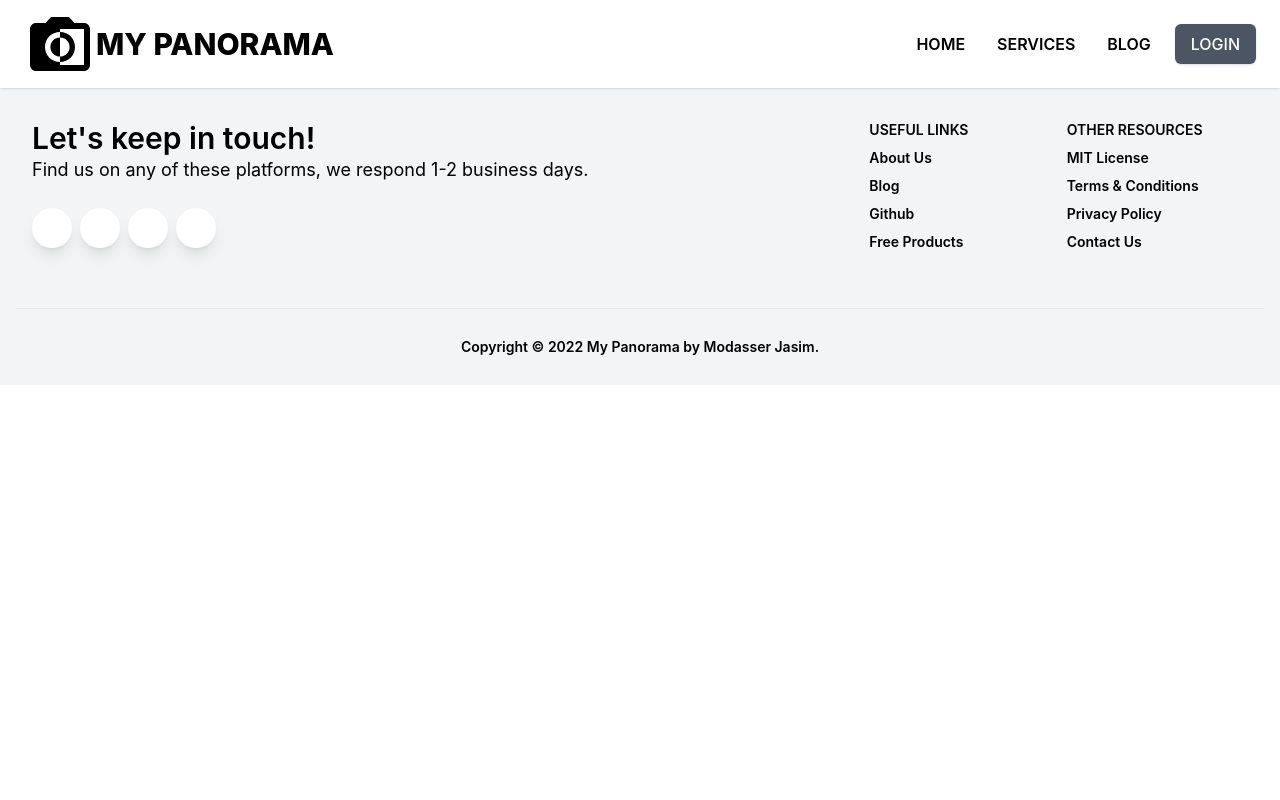
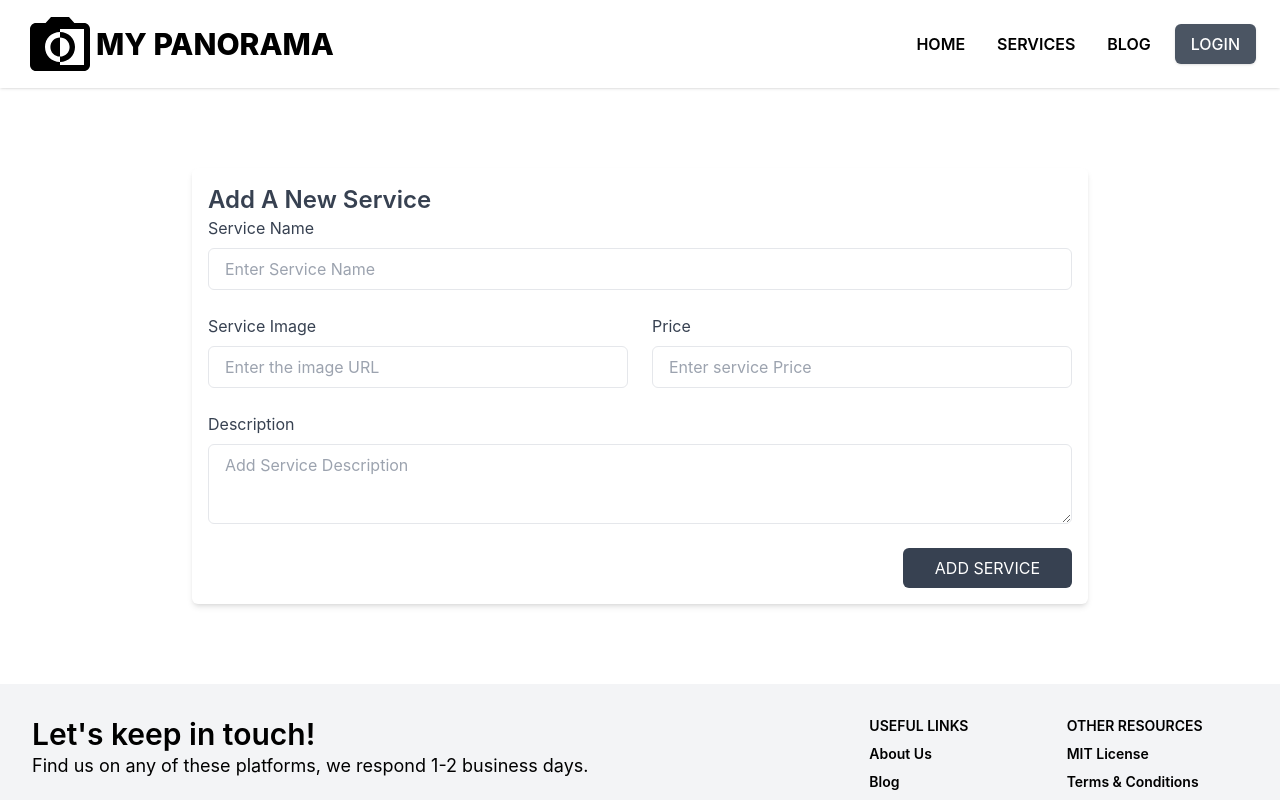
Before and after one commit to modasserjasim/my-panoramic-client-side, a React (Create React App) app: page /add-service in a window 1280 px wide. Shown: the top 800 px of the page. Built offline with nearby package versions, Linux system fonts and the light colour scheme.

Commit message:
Add Services page added and service can be add from that page

```diff
--- a/public/index.html
+++ b/public/index.html
@@ -1,14 +1,12 @@
 <!DOCTYPE html>
 <html lang="en">
+
 <head>
   <meta charset="utf-8" />
   <link rel="icon" href="%PUBLIC_URL%/favicon.ico" />
   <meta name="viewport" content="width=device-width, initial-scale=1" />
   <meta name="theme-color" content="#000000" />
-    <meta
-      name="description"
-      content="Web site created using create-react-app"
-    />
+  <meta name="description" content="Web site created using create-react-app" />
   <link rel="apple-touch-icon" href="%PUBLIC_URL%/logo192.png" />
   <!--
       manifest.json provides metadata used when your web app is installed on a
@@ -24,8 +22,9 @@
       work correctly both with client-side routing and a non-root public URL.
       Learn how to configure a non-root public URL by running `npm run build`.
     -->
-    <title>React App</title>
+  <title>My Panoramic</title>
 </head>
+
 <body>
   <noscript>You need to enable JavaScript to run this app.</noscript>
   <div id="root"></div>
@@ -40,4 +39,5 @@
       To create a production bundle, use `npm run build` or `yarn build`.
     -->
 </body>
+
 </html>
--- a/src/Pages/AllServices/AddService/AddService.js
+++ b/src/Pages/AllServices/AddService/AddService.js
@@ -1,9 +1,86 @@
 import React from 'react';
+import { toast } from 'react-toastify';
 
 const AddService = () => {
 
+    const handleAddService = e => {
+        e.preventDefault();
+        const form = e.target;
+        const title = form.title.value;
+        const image = form.image.value;
+        const price = form.price.value;
+        const description = form.description.value;
+
+        const service = {
+            title: title,
+            image: image,
+            price: price,
+            description: description
+        }
+        console.log(service);
+
+        // if (phone.length > 10) {
+        //     alert('Phone number should be 10 characters or long')
+        // }
+
+        // send the data using POST Method
+        fetch('http://localhost:4000/service', {
+            method: 'POST',
+            headers: {
+                'content-type': 'application/json',
+            },
+            body: JSON.stringify(service)
+        })
+            .then(res => res.json())
+            .then(data => {
+                console.log(data)
+                if (data.status) {
+                    form.reset();
+                    toast.success(data.message);
+                } else {
+                    toast.error(data.error)
+                }
+            })
+            .catch(error => console.log(error))
+
+    }
+
     return (
-        <div></div>
+        <div className="max-w-4xl p-4 mx-auto bg-white rounded-md shadow-md dark:bg-gray-800 md:my-20 my-8">
+            <h2 className="text-2xl font-semibold text-gray-700 capitalize dark:text-white">Add a new service</h2>
+
+            <form onSubmit={handleAddService}>
+                <div>
+                    <div>
+                        <label className="text-gray-700 dark:text-gray-200" htmlFor="username">Service Name</label>
+                        <input name='title' id="username" type="text" placeholder='Enter Service Name' className="block w-full px-4 py-2 mt-2 text-gray-700 bg-white border border-gray-200 rounded-md dark:bg-gray-800 dark:text-gray-300 dark:border-gray-600 focus:border-blue-400 focus:ring-blue-300 focus:ring-opacity-40 dark:focus:border-blue-300 focus:outline-none focus:ring" required />
+                    </div>
+
+                    <div className='md:flex md:gap-6 my-6'>
+                        <div className='w-full'>
+                            <label className="text-gray-700 dark:text-gray-200" htmlFor="image">Service Image</label>
+                            <input name='image' type="text" placeholder='Enter the image URL' className="block w-full px-4 py-2 mt-2 text-gray-700 bg-white border border-gray-200 rounded-md dark:bg-gray-800 dark:text-gray-300 dark:border-gray-600 focus:border-blue-400 focus:ring-blue-300 focus:ring-opacity-40 dark:focus:border-blue-300 focus:outline-none focus:ring" required />
+                        </div>
+
+                        <div className='w-full'>
+                            <label className="text-gray-700 dark:text-gray-200" htmlFor="price">Price</label>
+                            <input name='price' id="price" type="number" placeholder='Enter service Price' className="block w-full px-4 py-2 mt-2 text-gray-700 bg-white border border-gray-200 rounded-md dark:bg-gray-800 dark:text-gray-300 dark:border-gray-600 focus:border-blue-400 focus:ring-blue-300 focus:ring-opacity-40 dark:focus:border-blue-300 focus:outline-none focus:ring" required />
+                        </div>
+                    </div>
+
+                    <div>
+                        <label className="text-gray-700 dark:text-gray-200" htmlFor="passwordConfirmation">Description</label>
+                        <textarea name='description' id="description" type="textarea" className="form-control block w-full px-4 py-2 mt-2 text-gray-700 bg-white border border-gray-200 rounded-md dark:bg-gray-800 dark:text-gray-300 dark:border-gray-600 focus:border-blue-400 focus:ring-blue-300 focus:ring-opacity-40 dark:focus:border-blue-300 focus:outline-none focus:ring h-20" rows="4"
+                            placeholder="Add Service Description" required />
+                    </div>
+
+                </div>
+
+                <div className="flex justify-end mt-6">
+                    <button type='submit' className="px-8 py-2.5 leading-5 text-white transition-colors duration-300 transform bg-gray-700 rounded-md hover:bg-gray-600 focus:outline-none focus:bg-gray-600">ADD SERVICE</button>
+                </div>
+            </form>
+        </div>
     );
 };
 
--- /dev/null
+++ b/src/Pages/AllServices/Service/Service.js
@@ -0,0 +1,21 @@
+import React from 'react';
+
+const Service = () => {
+    return (
+        <div className="max-w-xs overflow-hidden bg-white rounded-lg shadow-lg dark:bg-gray-800">
+            <div className="px-4 py-2">
+                <h1 className="text-3xl font-bold text-gray-800 uppercase dark:text-white">NIKE AIR</h1>
+                <p className="mt-1 text-sm text-gray-600 dark:text-gray-400">Lorem ipsum dolor sit amet consectetur adipisicing elit. Modi quos quidem sequi illum facere recusandae voluptatibus</p>
+            </div>
+
+            <img className="object-cover w-full h-48 mt-2" src="https://images.unsplash.com/photo-1542291026-7eec264c27ff?ixlib=rb-1.2.1&ixid=eyJhcHBfaWQiOjEyMDd9&auto=format&fit=crop&w=320&q=80" alt="NIKE AIR" />
+
+            <div className="flex items-center justify-between px-4 py-2 bg-gray-900">
+                <h1 className="text-lg font-bold text-white">$129</h1>
+                <button className="px-2 py-1 text-xs font-semibold text-gray-900 uppercase transition-colors duration-300 transform bg-white rounded hover:bg-gray-200 focus:bg-gray-400 focus:outline-none">Add to cart</button>
+            </div>
+        </div>
+    );
+};
+
+export default Service;
--- a/src/Pages/AllServices/Services/Services.js
+++ b/src/Pages/AllServices/Services/Services.js
@@ -1,9 +1,20 @@
 import React from 'react';
+import { useLoaderData } from 'react-router-dom';
 
 const Services = () => {
+    const { services } = useLoaderData();
+    console.log(services);
+
     return (
-        <div>
-            <h1>Services</h1>
+        <div className="container px-6 py-16 mx-auto text-center">
+            <div className="max-w-lg mx-auto">
+                <h1 className="text-3xl font-bold text-gray-800 dark:text-white lg:text-4xl">Memories That Will Last A Lifetime</h1>
+                <p className="mt-6 text-gray-500 dark:text-gray-300">I love capturing memories. That look, that smile, those tears, that brief moment frozen in time. Real memories, real emotions.</p>
+            </div>
+            <div className=''>
+
+            </div>
+
         </div>
     );
 };
--- a/src/Router/Routes/Routes.js
+++ b/src/Router/Routes/Routes.js
@@ -24,7 +24,8 @@ export const router = createBrowserRouter([
             },
             {
                 path: '/services',
-                element: <Services></Services>
+                element: <Services></Services>,
+                loader: () => fetch('http://localhost:4000/services')
             },
             {
                 path: '/blog',
--- a/src/index.js
+++ b/src/index.js
@@ -4,6 +4,8 @@ import './index.css';
 import App from './App';
 import reportWebVitals from './reportWebVitals';
 import AuthProvider from './context/AuthProvider/AuthProvider';
+import { ToastContainer } from 'react-toastify';
+import 'react-toastify/dist/ReactToastify.css';
 
 const root = ReactDOM.createRoot(document.getElementById('root'));
 root.render(
@@ -11,6 +13,10 @@ root.render(
     <AuthProvider>
       <App />
     </AuthProvider>
+    <ToastContainer
+      position="top-center"
+      autoClose={2000}
+    />
   </React.StrictMode>
 );
 
```
Also changed, not shown: src/Pages/Home/Home.js (+51 -2 lines). Lines whose indentation alone changed are shown as unchanged.
